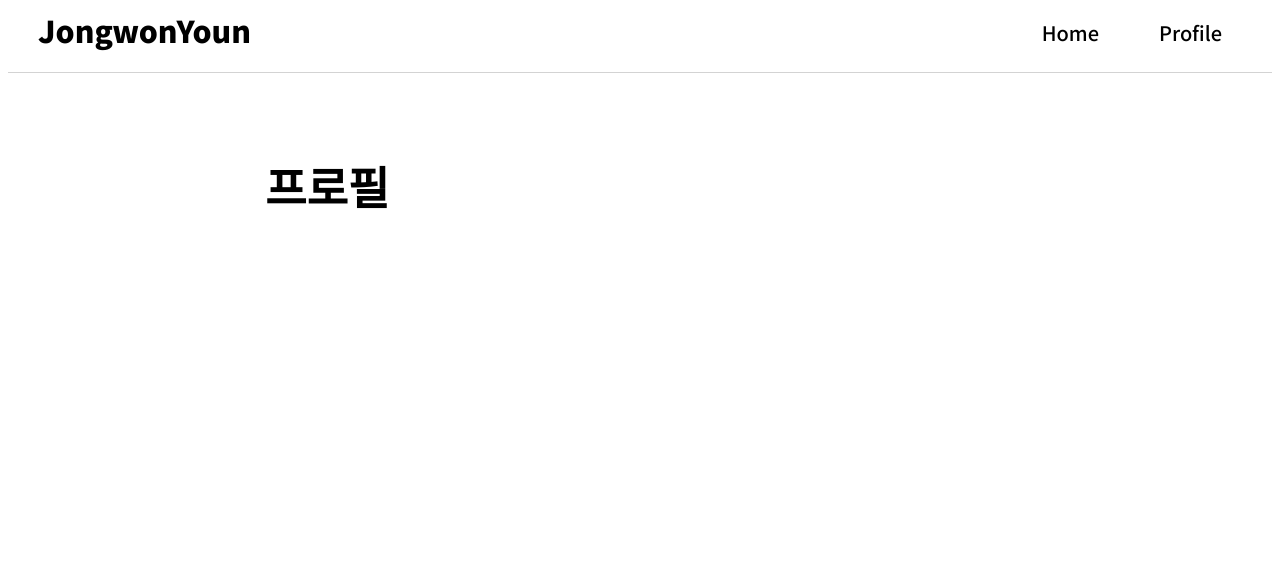
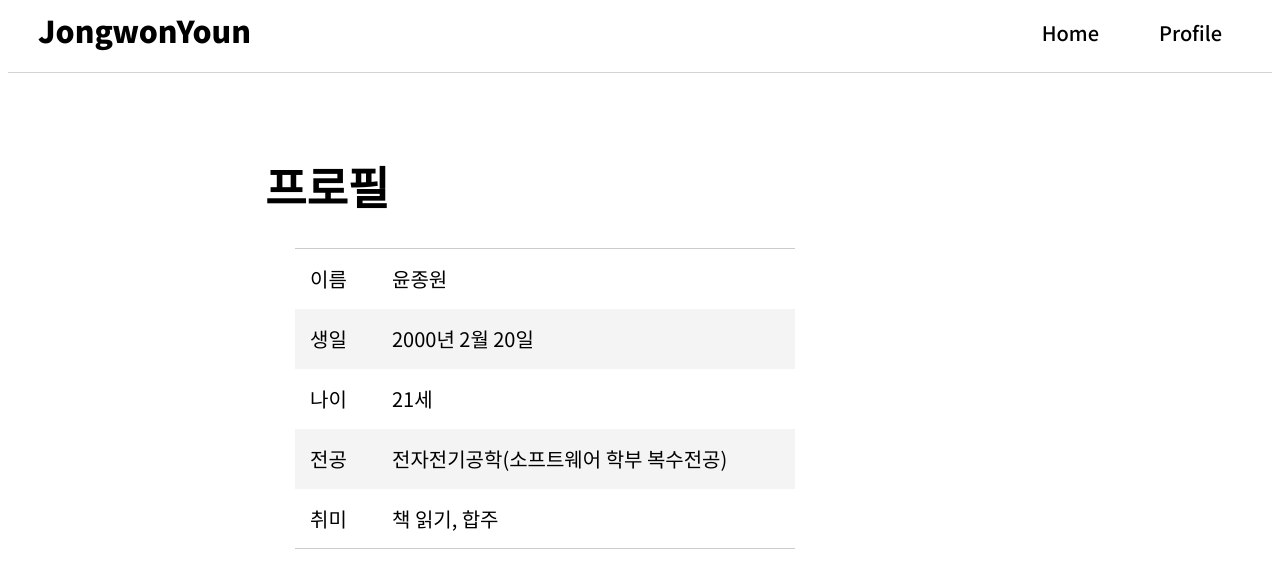
Before and after one commit to 8th-caulion/JongwonyounIntroduce, a Django app: template Project/profileApp/templates/profile.html in a window 1280 px wide. Shown: the top 588 px of the page. Run offline with Django 3.2, Linux system fonts and the light colour scheme; the template is opened without the code that fills it, so the values that code supplies are empty; some libraries are stand-ins or nearby versions.

Commit message:
프로필 테이블 추가

```diff
--- a/Project/Project/templates/base.html
+++ b/Project/Project/templates/base.html
@@ -9,6 +9,7 @@
     <link href="https://fonts.googleapis.com/css2?family=Noto+Sans+KR:wght@100;300;400;500;700;900&display=swap"
         rel="stylesheet">
     <link rel="stylesheet" type="text/css" href="{% static 'css/style.css' %}" />
+    <link rel="stylesheet" type="text/css" href="{% static 'css/nromal.css' %}" />
 </head>
 
 <body>
@@ -17,8 +18,8 @@
             JongwonYoun
         </div>
         <div class="nav">
-            <div><a>Home</a></div>
-            <div><a>Profile</a></div>
+            <div><a href="{% url 'main' %}">Home</a></div>
+            <div><a href="{% url 'profile' %}">Profile</a></div>
         </div>
     </div>
     <div class="container">
--- a/Project/profileApp/templates/profile.html
+++ b/Project/profileApp/templates/profile.html
@@ -5,5 +5,29 @@
 프로필
 {% endblock %}
 {% block content %}
+<div>
+    <table>
+        <tr>
+            <td>이름</td>
+            <td>윤종원</td>
+        </tr>
+        <tr>
+            <td>생일</td>
+            <td>2000년 2월 20일</td>
+        </tr>
+        <tr>
+            <td>나이</td>
+            <td>21세</td>
+        </tr>
+        <tr>
+            <td>전공</td>
+            <td>전자전기공학(소프트웨어 학부 복수전공)</td>
+        </tr>
+        <tr>
+            <td>취미</td>
+            <td>책 읽기, 합주</td>
+        </tr>
+    </table>
 
+</div>
 {% endblock %}
--- a/Project/static/css/style.css
+++ b/Project/static/css/style.css
@@ -6,7 +6,7 @@ body {
     display: flex;
     padding-left: 30px;
     padding-bottom: 15px;
-    border-bottom: 1px lightgray solid;
+    border-bottom: 1px solid lightgray;
 
 }
 
@@ -26,7 +26,11 @@ body {
 
 .nav>div {
     margin: 10px 30px;
+}
 
+a {
+    text-decoration: none;
+    color: black;
 }
 
 .container {
@@ -74,3 +78,27 @@ body {
     height: 35px;
     flex: none;
 }
+
+table {
+    border-collapse: collapse;
+    text-align: left;
+    border-top: 1px solid #ccc;
+    border-bottom: 1px solid #ccc;
+    width: 500px;
+    margin-left: 10px;
+}
+
+table td:nth-child(1) {
+    padding-left: 15px;
+    width: 80px;
+}
+
+table tr {
+    height: 60px;
+}
+
+table tr:nth-child(2n) {
+    background-color: rgba(239, 239, 239, 0.7);
+}
+
+table td {}
```
Also changed, not shown: Project/static/css/normal.css (added, +135 -0 lines).
